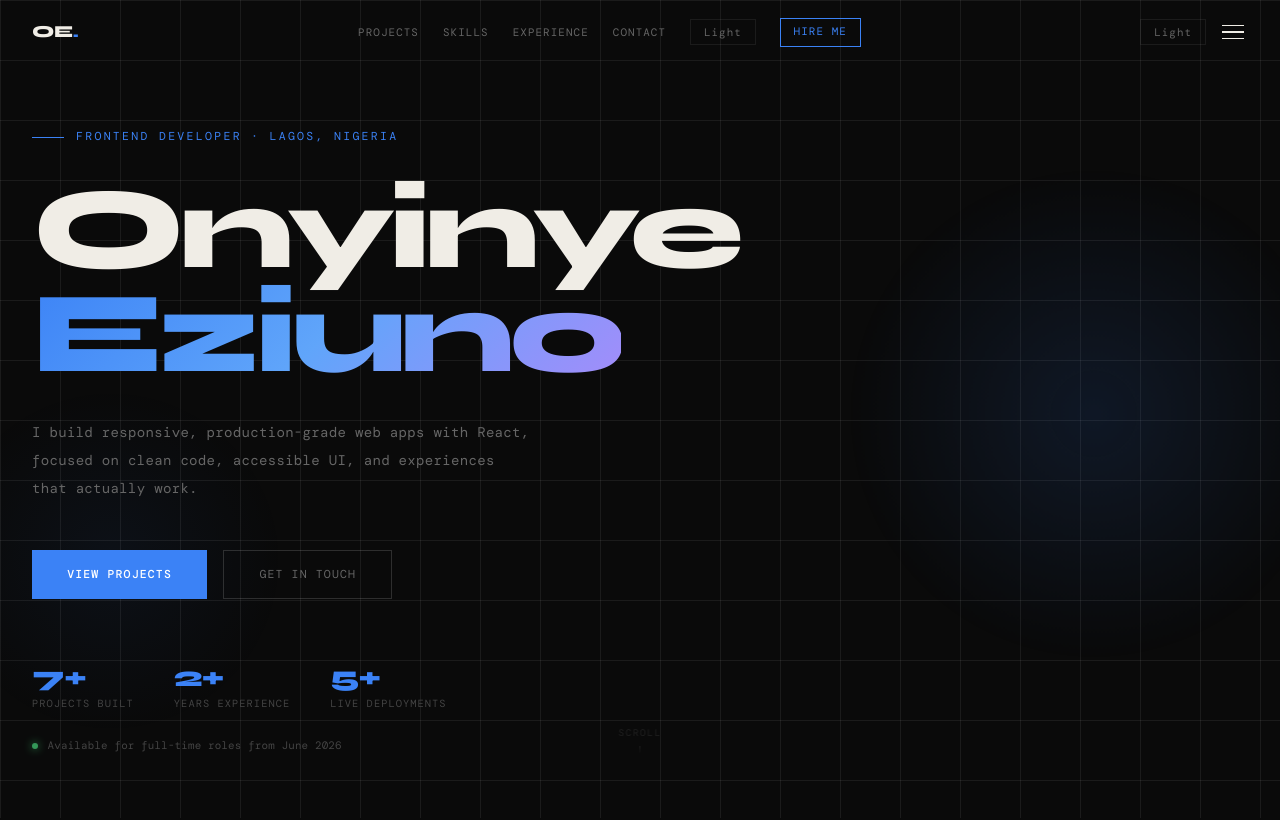
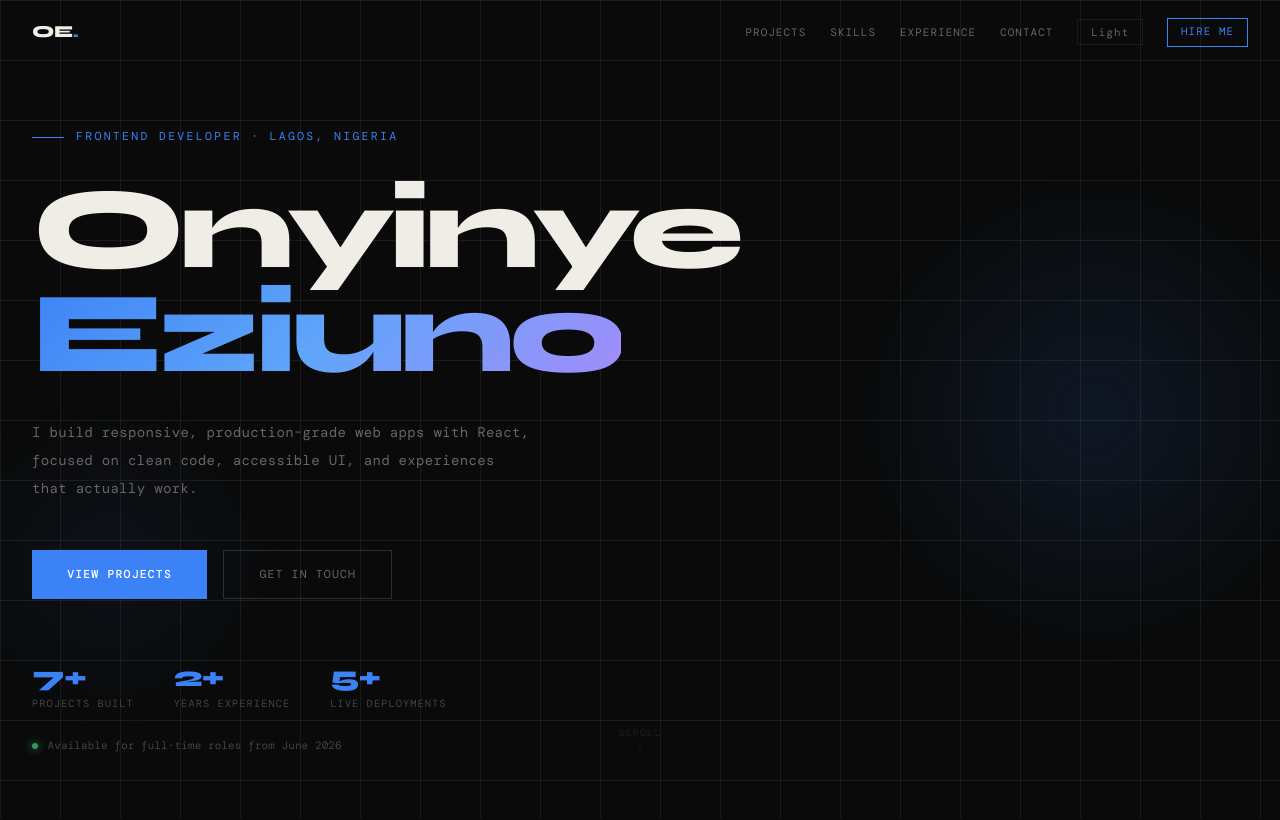
Before and after one commit to Onyinye-Maggie/onyinye-portfolio, a React (Create React App) app: page / in a window 1280 px wide. Shown: the top 820 px of the page. Built offline with nearby package versions, Linux system fonts and the light colour scheme; a web font is replaced by a local one.

Commit message:
mobile navbar fix, typography polish, scroll animations, watermark numbers

```diff
--- a/src/components/Navbar.jsx
+++ b/src/components/Navbar.jsx
@@ -14,10 +14,23 @@ export default function Navbar() {
   var menuOpen = menuState[0];
   var setMenuOpen = menuState[1];
 
+  var mobileState = useState(false);
+  var isMobile = mobileState[0];
+  var setIsMobile = mobileState[1];
+
   useEffect(function() {
     var onScroll = function() { setScrolled(window.scrollY > 40); };
     window.addEventListener('scroll', onScroll);
     return function() { window.removeEventListener('scroll', onScroll); };
+  }, []);
+
+  useEffect(function() {
+    var checkMobile = function() {
+      setIsMobile(window.innerWidth <= 768);
+    };
+    checkMobile();
+    window.addEventListener('resize', checkMobile);
+    return function() { window.removeEventListener('resize', checkMobile); };
   }, []);
 
   var toggleTheme = function() {
@@ -80,11 +93,6 @@ export default function Navbar() {
     transition: 'all 0.2s',
   };
 
-  var hamburgerStyle = {
-    display: 'flex', flexDirection: 'column',
-    gap: '5px', padding: '4px', cursor: 'crosshair',
-  };
-
   var barStyle = {
     width: '22px', height: '1.5px',
     background: 'var(--text)', display: 'block',
@@ -95,7 +103,6 @@ export default function Navbar() {
     display: menuOpen ? 'flex' : 'none',
     flexDirection: 'column',
     padding: '1rem 2rem 1.5rem',
-    gap: '0',
     borderTop: '0.5px solid var(--border)',
   };
 
@@ -105,23 +112,33 @@ export default function Navbar() {
     textTransform: 'uppercase', padding: '0.9rem 0',
     borderBottom: '0.5px solid var(--border)',
     textAlign: 'left', transition: 'color 0.2s',
-  };
-
-  var mobileBottomStyle = {
-    display: 'flex', gap: '1rem',
-    marginTop: '1rem', alignItems: 'center',
+    background: 'none',
   };
 
   return (
     <nav style={navStyle}>
-
       <div style={topRowStyle}>
 
         <span style={logoStyle}>
           OE<span style={{ color: 'var(--accent)' }}>.</span>
         </span>
 
-        <div style={{ display: 'flex', gap: '1.5rem', alignItems: 'center' }} className="nav-desktop">
+        {isMobile ? (
+          <div style={{ display: 'flex', gap: '0.75rem', alignItems: 'center' }}>
+            <button onClick={toggleTheme} style={toggleStyle}>
+              {isLight ? 'Dark' : 'Light'}
+            </button>
+            <button
+              onClick={function() { setMenuOpen(!menuOpen); }}
+              style={{ display: 'flex', flexDirection: 'column', gap: '5px', padding: '4px', background: 'none', border: 'none', cursor: 'pointer' }}
+            >
+              <span style={barStyle} />
+              <span style={barStyle} />
+              <span style={barStyle} />
+            </button>
+          </div>
+        ) : (
+          <div style={{ display: 'flex', gap: '1.5rem', alignItems: 'center' }}>
             {links.map(function(link) {
               return (
                 <button
@@ -142,23 +159,11 @@ export default function Navbar() {
               Hire Me
             </a>
           </div>
-
-        <div style={{ display: 'flex', gap: '0.75rem', alignItems: 'center' }} className="nav-mobile">
-          <button onClick={toggleTheme} style={toggleStyle}>
-            {isLight ? 'Dark' : 'Light'}
-          </button>
-          <button
-            onClick={function() { setMenuOpen(!menuOpen); }}
-            style={hamburgerStyle}
-          >
-            <span style={barStyle} />
-            <span style={barStyle} />
-            <span style={barStyle} />
-          </button>
-        </div>
+        )}
 
       </div>
 
+      {isMobile ? (
         <div style={mobileMenuStyle}>
           {links.map(function(link) {
             return (
@@ -171,12 +176,13 @@ export default function Navbar() {
               </button>
             );
           })}
-        <div style={mobileBottomStyle}>
+          <div style={{ marginTop: '1rem' }}>
             <a href={'mailto:' + meta.email} style={hireStyle}>
               Hire Me
             </a>
           </div>
         </div>
+      ) : null}
 
     </nav>
   );
```
Lines whose indentation alone changed are shown as unchanged.
